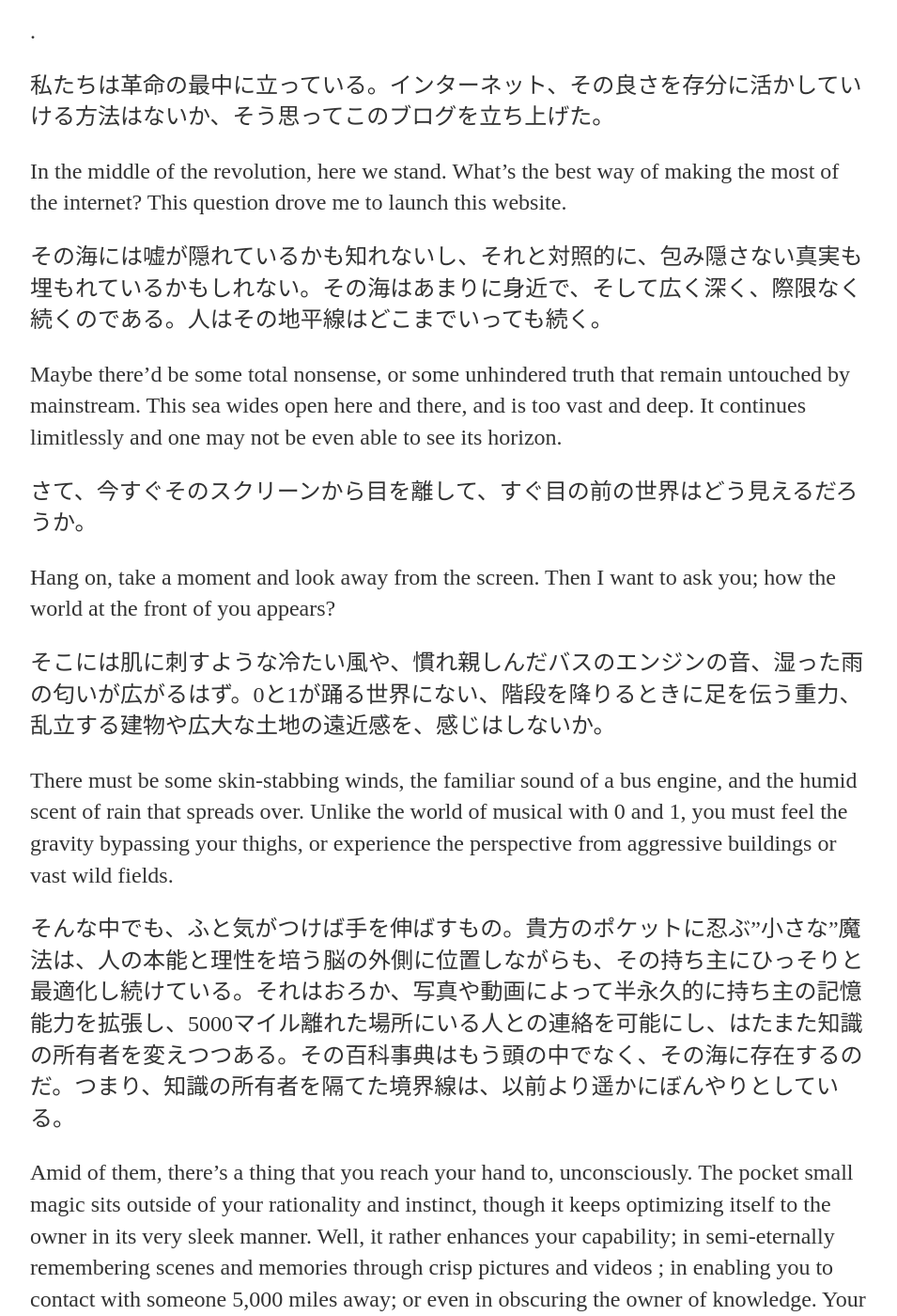
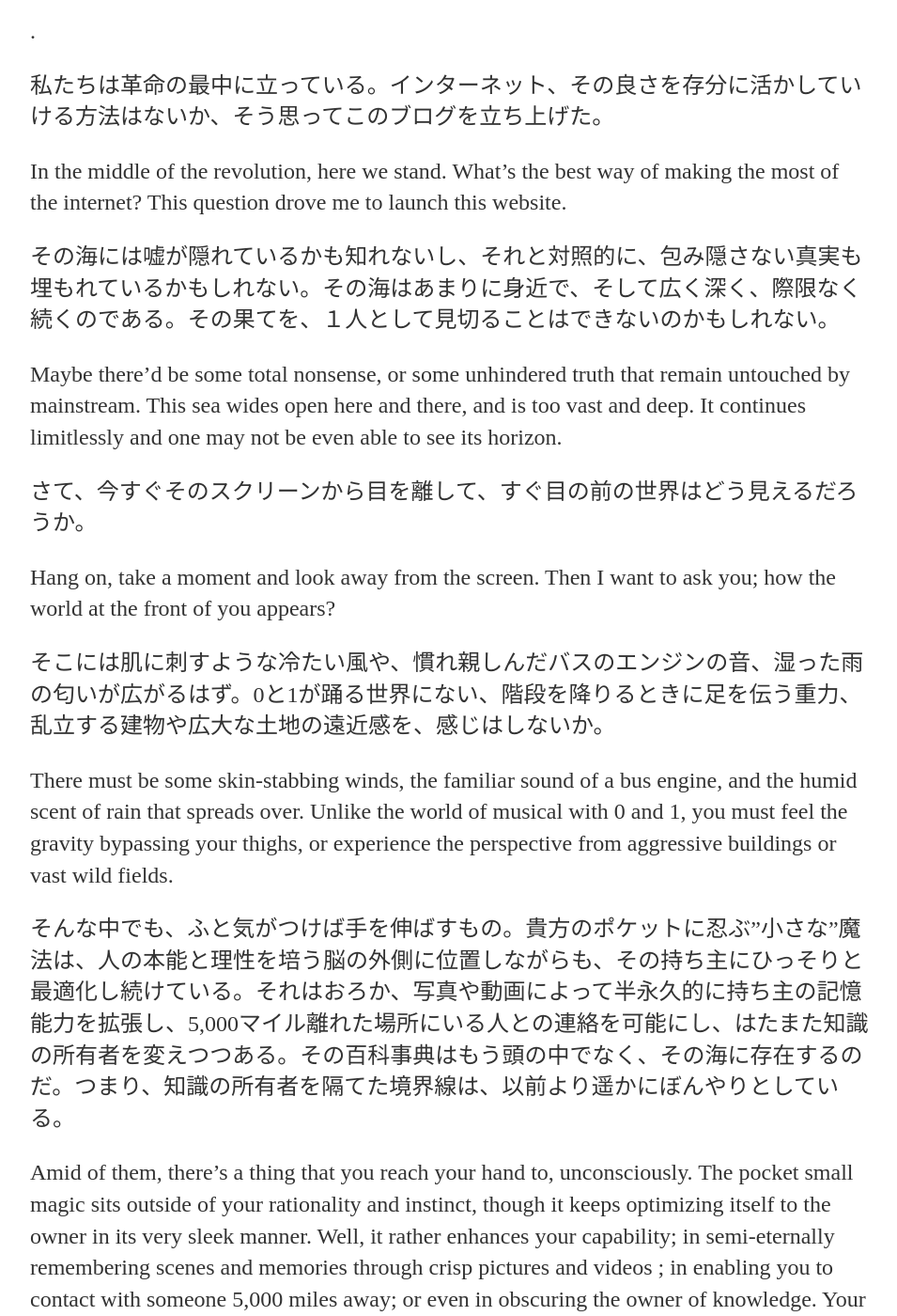
Before and after one commit to DaisukeMiyazaki/DaisukeMiyazaki.github.io, a Jekyll site: the page built from _posts/2020-01-20-daisuke-site-launched.md, in a window 1280 px wide and 1400 px high, scrolled down 329 px. Shown: the whole window at 94% size, without its empty margins (160-1115 px from the left). Built offline with Jekyll 4.4.1, drawn with Linux system fonts in a browser that asks for light colours; some of the changed text lies outside the part shown.

Commit message:
Update 2020-01-20-daisuke-site-launched.md

```diff
--- a/_posts/2020-01-20-daisuke-site-launched.md
+++ b/_posts/2020-01-20-daisuke-site-launched.md
@@ -13,7 +13,7 @@ Hello world. This website is powered by [Jekyll](http://jekyllrb.com)
 
 In the middle of the revolution, here we stand. What’s the best way of making the most of the internet? This question drove me to launch this website.
 
-その海には嘘が隠れているかも知れないし、それと対照的に、包み隠さない真実も埋もれているかもしれない。その海はあまりに身近で、そして広く深く、際限なく続くのである。人はその地平線はどこまでいっても続く。
+その海には嘘が隠れているかも知れないし、それと対照的に、包み隠さない真実も埋もれているかもしれない。その海はあまりに身近で、そして広く深く、際限なく続くのである。その果てを、１人として見切ることはできないのかもしれない。
 
 Maybe there’d be some total nonsense, or some unhindered truth that remain untouched by mainstream. This sea wides open here and there, and is too vast and deep. It continues limitlessly and one may not be even able to see its horizon.
 
@@ -25,7 +25,7 @@ Hang on, take a moment and look away from the screen. Then I want to ask you; ho
 
 There must be some skin-stabbing winds, the familiar sound of a bus engine, and the humid scent of rain that spreads over. Unlike the world of musical with 0 and 1, you must feel the gravity bypassing your thighs,  or experience the perspective from aggressive buildings or vast wild fields.
 
-そんな中でも、ふと気がつけば手を伸ばすもの。貴方のポケットに忍ぶ”小さな”魔法は、人の本能と理性を培う脳の外側に位置しながらも、その持ち主にひっそりと最適化し続けている。それはおろか、写真や動画によって半永久的に持ち主の記憶能力を拡張し、5000マイル離れた場所にいる人との連絡を可能にし、はたまた知識の所有者を変えつつある。その百科事典はもう頭の中でなく、その海に存在するのだ。つまり、知識の所有者を隔てた境界線は、以前より遥かにぼんやりとしている。
+そんな中でも、ふと気がつけば手を伸ばすもの。貴方のポケットに忍ぶ”小さな”魔法は、人の本能と理性を培う脳の外側に位置しながらも、その持ち主にひっそりと最適化し続けている。それはおろか、写真や動画によって半永久的に持ち主の記憶能力を拡張し、5,000マイル離れた場所にいる人との連絡を可能にし、はたまた知識の所有者を変えつつある。その百科事典はもう頭の中でなく、その海に存在するのだ。つまり、知識の所有者を隔てた境界線は、以前より遥かにぼんやりとしている。
 
 Amid of them, there’s a thing that you reach your hand to, unconsciously. The pocket small magic sits outside of your rationality and instinct, though it keeps optimizing itself to the owner in its very sleek manner.  Well, it rather enhances your capability; in semi-eternally remembering scenes and memories through crisp pictures and videos ; in enabling you to contact with someone 5,000 miles away; or even in obscuring the owner of knowledge. Your encyclopaedia is, in some case, no longer in your head but in the sea. Therefore, the owner over knowledge has a less clear boundary with his outside than before.
 
```
Also changed, not shown: other parts of _posts/2020-01-20-daisuke-site-launched.md (+1 -1 lines).
